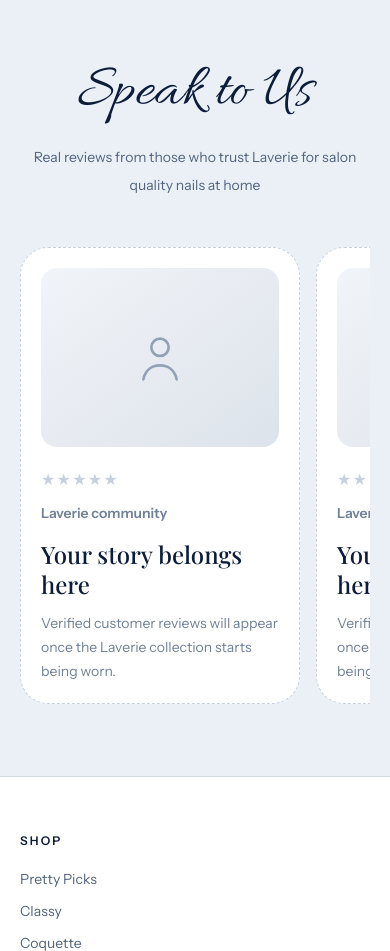
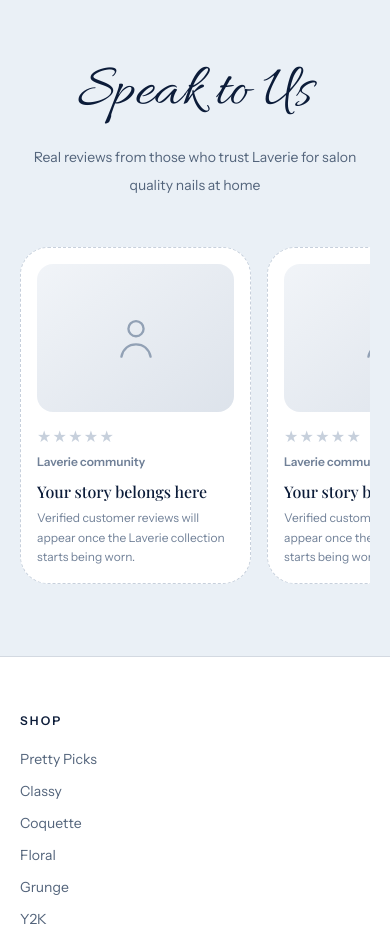
Before and after one commit to gi2br3n1906/laverie-nails, a Laravel app: page / in a window 390 px wide. Shown: the part 2379-3330 px from the top of the page. Run offline with Laravel 12, Linux system fonts and the light colour scheme; data that the repository does not hold is empty; style sheets or scripts are compiled from the project's sources; some libraries are stand-ins or nearby versions; some web fonts are replaced.

Commit message:
style: make speak to us review cards more compact on mobile

```diff
--- a/resources/views/components/storefront/review-placeholder.blade.php
+++ b/resources/views/components/storefront/review-placeholder.blade.php
@@ -1,9 +1,9 @@
-<article class="w-[80%] shrink-0 snap-start rounded-[1.75rem] border border-dashed border-stone-300 bg-white p-5 sm:w-[55%] sm:p-6 md:w-auto md:overflow-visible">
-    <div class="grid aspect-[4/3] place-items-center rounded-2xl bg-gradient-to-br from-stone-100 to-stone-200">
-        <svg class="size-16 text-stone-400" aria-hidden="true" viewBox="0 0 24 24" fill="none" stroke="currentColor" stroke-width="1"><circle cx="12" cy="8" r="3.25" /><path stroke-linecap="round" d="M5.75 20c.72-3.34 3.09-5.25 6.25-5.25s5.53 1.91 6.25 5.25" /></svg>
+<article class="w-[66%] shrink-0 snap-start rounded-[1.75rem] border border-dashed border-stone-300 bg-white p-4 sm:w-[46%] md:w-auto md:overflow-visible md:p-5">
+    <div class="grid aspect-[4/3] place-items-center rounded-2xl bg-gradient-to-br from-stone-100 to-stone-200 md:aspect-[4/3]">
+        <svg class="size-14 text-stone-400 md:size-16" aria-hidden="true" viewBox="0 0 24 24" fill="none" stroke="currentColor" stroke-width="1"><circle cx="12" cy="8" r="3.25" /><path stroke-linecap="round" d="M5.75 20c.72-3.34 3.09-5.25 6.25-5.25s5.53 1.91 6.25 5.25" /></svg>
     </div>
-    <div class="mt-5 tracking-[0.08em] text-stone-300" aria-label="{{ __('ui.product.no_rating') }}">★★★★★</div>
-    <p class="mt-3 text-sm font-semibold text-stone-500">Laverie community</p>
-    <h3 class="mt-4 font-display text-2xl leading-tight">{{ __('ui.product.placeholder_title') }}</h3>
-    <p class="mt-3 text-sm leading-6 text-stone-500">{{ __('ui.product.placeholder_copy') }}</p>
+    <div class="mt-3 tracking-[0.08em] text-stone-300" aria-label="{{ __('ui.product.no_rating') }}">★★★★★</div>
+    <p class="mt-1.5 text-xs font-semibold text-stone-500 sm:text-sm">Laverie community</p>
+    <h3 class="mt-3 font-display text-base leading-tight sm:text-lg md:mt-4 md:text-2xl">{{ __('ui.product.placeholder_title') }}</h3>
+    <p class="mt-1.5 line-clamp-3 text-xs leading-relaxed text-stone-500 sm:text-sm md:mt-3 md:leading-6">{{ __('ui.product.placeholder_copy') }}</p>
 </article>
```
Also changed, not shown: resources/views/components/storefront/review-card.blade.php (+7 -7 lines), tests/Feature/Frontend/HomepageTest.php (+6 -3 lines).
